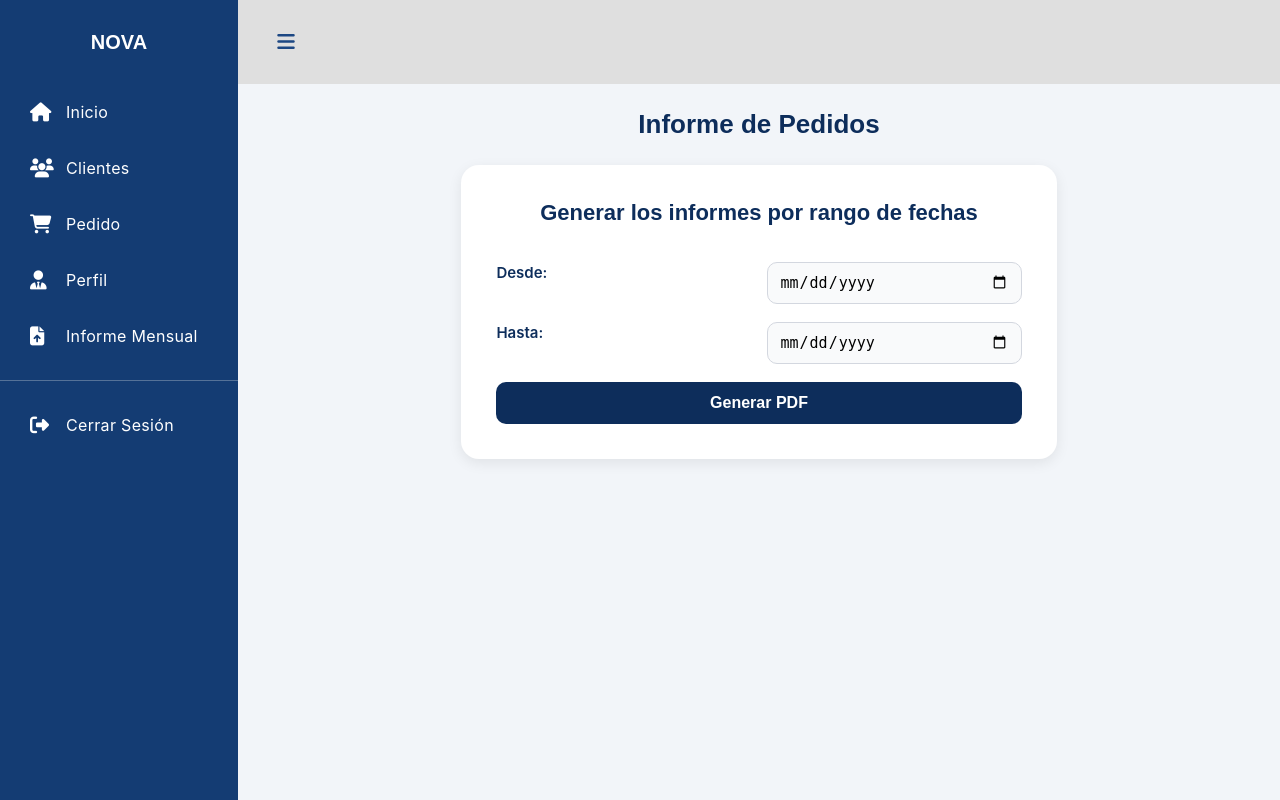
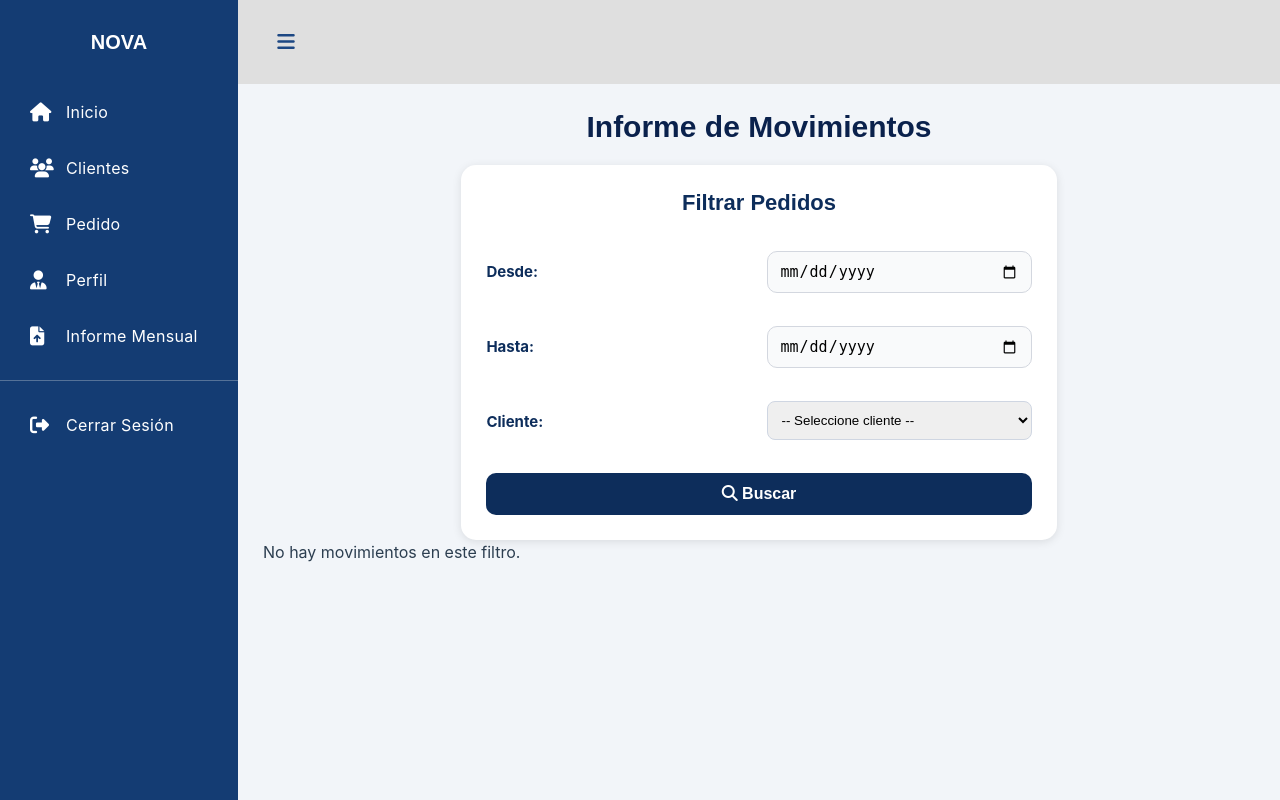
Before and after one commit to JuanDiegoHub/Save-Nova, a Django app: page /reporte/informe/ in a window 1280 px wide. Run offline with Django 5.2, Linux system fonts and the light colour scheme; data comes from the database, SQL or seed files in the repository; both versions use the stored data as it was after the commit.

Commit message:
Vr1 Informe

```diff
--- a/reporte/static/reporte/CSS/reporte.css
+++ b/reporte/static/reporte/CSS/reporte.css
@@ -117,3 +117,84 @@ h1 {
         grid-column: span 1;
     }
 }
+.titulo-reporte {
+    text-align: center;
+    color: #0a214c;
+    font-size: 30px;
+    font-weight: bold;
+    margin-bottom: 20px;
+}
+
+.rango-fechas-container {
+    background: white;
+    padding: 25px;
+    border-radius: 15px;
+    width: 60%;
+    margin: auto;
+    box-shadow: 0px 2px 10px rgba(0,0,0,0.1);
+}
+
+.rango-fechas-container label {
+    font-weight: bold;
+    margin-top: 10px;
+}
+
+.rango-fechas-container input,
+.rango-fechas-container select {
+    width: 100%;
+    padding: 10px;
+    border-radius: 8px;
+    border: 1px solid #cfd6e2;
+    margin-bottom: 15px;
+}
+
+.btn-nova {
+    background: #0a214c;
+    color: white;
+    padding: 12px;
+    width: 100%;
+    border-radius: 10px;
+    border: none;
+    font-size: 16px;
+    font-weight: bold;
+}
+
+.btn-excel {
+    background: #1d6f42;
+    padding: 10px 20px;
+    color: white;
+    border-radius: 8px;
+    text-decoration: none;
+    font-weight: bold;
+}
+
+.tabla-reporte {
+    width: 95%;
+    margin: 25px auto;
+    border-collapse: collapse;
+}
+
+.tabla-reporte th {
+    background: #0a214c;
+    color: white;
+    padding: 10px;
+}
+
+.tabla-reporte td {
+    border: 1px solid #ddd;
+    padding: 10px;
+}
+
+.estado.pagado {
+    color: white;
+    background: #1d6f42;
+    padding: 5px 10px;
+    border-radius: 8px;
+}
+
+.estado.pendiente {
+    color: white;
+    background: #c0392b;
+    padding: 5px 10px;
+    border-radius: 8px;
+}
--- a/reporte/templates/reporte/informe_mensual.html
+++ b/reporte/templates/reporte/informe_mensual.html
@@ -1,26 +1,121 @@
 {% extends 'menu/menu.html' %}
 {% load static %}
+
 {% block content %}
 
-<h1>Informe de Pedidos</h1>
+<link rel="stylesheet" href="{% static 'reporte/CSS/reporte.css' %}">
+<link rel="stylesheet" href="https://cdnjs.cloudflare.com/ajax/libs/font-awesome/6.5.0/css/all.min.css">
 
-<!-- ============================
-     BLOQUE NUEVO: RANGO DE FECHAS
-============================= -->
-<link rel="stylesheet" href="{% static 'reporte/CSS/reporte.css' %}">
+<h1 class="titulo-reporte">Informe de Movimientos</h1>
+
+<!-- ================= FILTRO DE FECHAS ================ -->
 <div class="rango-fechas-container">
-    <h2>Generar los informes por rango de fechas</h2>
+    <h2>Filtrar Pedidos</h2>
 
-    <form method="get" action="{% url 'generar_reporte_pdf' %}">
-        <label for="fecha_inicio">Desde:</label>
-        <input type="date" id="fecha_inicio" name="fecha_inicio" required>
+    <form method="get" action="{% url 'reporte_rango_fechas' %}">
+        <label>Desde:</label>
+        <input type="date" name="fecha_inicio" value="{{ fecha_inicio }}" required>
 
-        <label for="fecha_fin">Hasta:</label>
-        <input type="date" id="fecha_fin" name="fecha_fin" required>
+        <label>Hasta:</label>
+        <input type="date" name="fecha_fin" value="{{ fecha_fin }}" required>
 
-        <button type="submit">Generar PDF</button>
+        <label>Cliente:</label>
+        <select name="cliente_id" required>
+            <option value="">-- Seleccione cliente --</option>
+
+            <option value="0" {% if cliente_id == "0" %}selected{% endif %}>
+                Todos los clientes
+            </option>
+
+            {% for c in clientes %}
+                <option value="{{ c.id_cliente }}" {% if cliente_id == c.id_cliente|stringformat:"s" %}selected{% endif %}>
+                    {{ c.nombre }}
+                </option>
+            {% endfor %}
+        </select>
+
+        <button type="submit" class="btn-nova">
+            <i class="fa-solid fa-magnifying-glass"></i> Buscar
+        </button>
     </form>
-
 </div>
 
+<!-- ================= EXPORTAR EXCEL ================ -->
+{% if movimientos %}
+<div style="margin-top:20px;">
+    <a href="{% url 'exportar_excel_pedidos' %}?fecha_inicio={{ fecha_inicio }}&fecha_fin={{ fecha_fin }}&cliente_id={{ cliente_id }}"
+       class="btn-excel">
+        <i class="fa-solid fa-file-excel"></i> Descargar Excel
+    </a>
+</div>
+{% endif %}
+
+<!-- ================= TABLA PRINCIPAL ================ -->
+{% if movimientos %}
+<h2>Movimientos Encontrados</h2>
+
+<table class="tabla-reporte">
+    <tr>
+        <th><i class="fa-solid fa-user"></i> Cliente</th>
+        <th><i class="fa-solid fa-calendar"></i> Fecha Movimiento</th>
+        <th><i class="fa-solid fa-coins"></i> Abono</th>
+        <th><i class="fa-solid fa-wallet"></i> Saldo Restante</th>
+        <th><i class="fa-solid fa-flag"></i> Estado</th>
+    </tr>
+
+    {% for m in movimientos %}
+    <tr>
+        <td>{{ m.cliente }}</td>
+        <td>{{ m.fecha|date:"Y-m-d H:i" }}</td>
+        <td>${{ m.abono }}</td>
+        <td>${{ m.saldo }}</td>
+
+        <td>
+            {% if m.estado == "Pagado" %}
+                <span class="estado pagado">Pagado</span>
+            {% else %}
+                <span class="estado pendiente">Pendiente</span>
+            {% endif %}
+        </td>
+    </tr>
+    {% endfor %}
+</table>
+{% endif %}
+
+<!-- ================= HISTORIAL DE MOVIMIENTOS ================ -->
+{% if historial %}
+<h2>Historial de Movimientos del Pedido</h2>
+
+<table class="tabla-nova">
+    <tr>
+        <th>Cliente</th>
+        <th>Fecha Movimiento</th>
+        <th>Abono</th>
+        <th>Saldo Restante</th>
+        <th>Estado</th>
+    </tr>
+
+    {% for item in historial %}
+    <tr>
+        <td>{{ item.cliente }}</td>
+        <td>{{ item.fecha|date:"Y-m-d" }}</td>
+        <td>${{ item.abono|floatformat:0 }}</td>
+        <td>${{ item.saldo|floatformat:0 }}</td>
+        <td>
+            {% if item.estado == "Pagado" %}
+                <span class="estado-pagado">Pagado</span>
+            {% else %}
+                <span class="estado-pendiente">Pendiente</span>
+            {% endif %}
+        </td>
+    </tr>
+    {% endfor %}
+</table>
+{% endif %}
+
+<!-- ================= SIN RESULTADOS ================ -->
+{% if not movimientos and not historial %}
+<p>No hay movimientos en este filtro.</p>
+{% endif %}
+
 {% endblock %}
--- a/reporte/urls.py
+++ b/reporte/urls.py
@@ -4,4 +4,8 @@ from . import views
 urlpatterns = [
     path("informe/", views.informe_mensual, name="informe_mensual"),
     path("reporte/pdf/", views.generar_reporte_pdf, name="generar_reporte_pdf"),
+    path("reporte-rango/", views.reporte_rango_fechas, name="reporte_rango_fechas"),
+    path("reporte-rango/excel/", views.exportar_excel_pedidos, name="exportar_excel_pedidos"),
+    path("cliente/", views.reporte_cliente, name="reporte_cliente"),
+
 ]
--- a/reporte/views.py
+++ b/reporte/views.py
@@ -3,9 +3,13 @@ from django.http import HttpResponse
 from django.template.loader import get_template
 from xhtml2pdf import pisa
 from pedido.models import Pedido
+import datetime
+from django.utils.dateparse import parse_date
 from django.utils.timezone import now
-import datetime
-
+import pandas as pd
+from pedido.models import Pedido, MovimientoPago
+from CreacionUsu.models import Cliente
+from django.db.models import Sum
 def generar_reporte_pdf(request):
 
     fecha_inicio = request.GET.get("fecha_inicio")
@@ -42,21 +46,199 @@ def generar_reporte_pdf(request):
 
     return response
 
-def informe_mensual(request):
-    actual = now()
-    year = actual.year
-    mes_actual = actual.month
 
-    import calendar
-    meses = []
-    for i in range(1, 13):
-        nombre = calendar.month_name[i].capitalize()
-        bloqueado = i > mes_actual
-        meses.append({
-            "nombre": nombre,
-            "numero": i,
-            "year": year,
-            "bloqueado": bloqueado
+
+def reporte_rango_fechas(request):
+    fecha_inicio = request.GET.get("fecha_inicio")
+    fecha_fin = request.GET.get("fecha_fin")
+    cliente_id = request.GET.get("cliente_id", "")
+
+    pedidos = Pedido.objects.all()
+
+    # FILTRAR FECHAS
+    if fecha_inicio and fecha_fin:
+        pedidos = pedidos.filter(
+            fecha_pedido__date__gte=fecha_inicio,
+            fecha_pedido__date__lte=fecha_fin
+        )
+
+    # FILTRAR POR CLIENTE
+    if cliente_id and cliente_id != "0":
+        pedidos = pedidos.filter(cliente_id=cliente_id)
+
+    clientes = Cliente.objects.all()
+
+    movimientos_list = []
+
+    for pedido in pedidos:
+        movimientos = MovimientoPago.objects.filter(pedido=pedido).order_by("fecha")
+
+        acumulado = 0
+        for m in movimientos:
+            acumulado += m.monto
+            saldo_restante = pedido.total - acumulado
+
+            movimientos_list.append({
+                "cliente": pedido.cliente.nombre,
+                "fecha": m.fecha,
+                "abono": m.monto,
+                "saldo": saldo_restante,
+                "estado": "Pagado" if saldo_restante <= 0 else "Pendiente"
+            })
+
+    return render(request, "reporte/informe_mensual.html", {
+        "fecha_inicio": fecha_inicio,
+        "fecha_fin": fecha_fin,
+        "cliente_id": cliente_id,
+        "clientes": clientes,
+        "movimientos": movimientos_list,
+    })
+
+
+def exportar_excel_pedidos(request):
+    fecha_inicio = request.GET.get("fecha_inicio")
+    fecha_fin = request.GET.get("fecha_fin")
+
+    pedidos = Pedido.objects.all()
+
+    if fecha_inicio and fecha_fin:
+        pedidos = pedidos.filter(
+            fecha_pedido__date__range=[fecha_inicio, fecha_fin]
+        )
+
+    # Construimos el DataFrame
+    data = []
+    for p in pedidos:
+        data.append({
+            "ID Pedido": p.id_pedido,
+            "Cliente": p.cliente.nombre,
+            "Fecha del pedido": p.fecha_pedido.strftime("%Y-%m-%d %H:%M:%S"),
+            "Total": float(p.total),
+            "Estado": p.estado,
         })
 
-    return render(request, "reporte/informe_mensual.html", {"meses": meses})
+    df = pd.DataFrame(data)
+
+    # Configuración de la respuesta
+    response = HttpResponse(
+        content_type="application/vnd.openxmlformats-officedocument.spreadsheetml.sheet"
+    )
+
+    nombre_archivo = f"Reporte_{fecha_inicio}_a_{fecha_fin}.xlsx"
+    response["Content-Disposition"] = f'attachment; filename="{nombre_archivo}"'
+
+    # Crear archivo Excel con XlsxWriter
+    with pd.ExcelWriter(response, engine="xlsxwriter") as writer:
+        df.to_excel(writer, sheet_name="Pedidos", index=False)
+
+        workbook = writer.book
+        worksheet = writer.sheets["Pedidos"]
+
+        # Formato del encabezado
+        formato_header = workbook.add_format({
+            "bold": True,
+            "bg_color": "#DDEBF7",
+            "border": 1
+        })
+        worksheet.set_row(0, None, formato_header)
+
+        worksheet.autofilter(0, 0, len(df), len(df.columns) - 1)
+
+    return response
+
+def informe_mensual(request):
+    fecha = request.GET.get("fecha")  # formato YYYY-MM
+
+    pedidos = Pedido.objects.none()
+    year = None
+    month = None
+
+    if fecha:
+        year, month = fecha.split("-")
+        year = int(year)
+        month = int(month)
+
+        pedidos = Pedido.objects.filter(
+            fecha_pedido__year=year,
+            fecha_pedido__month=month
+        )
+
+    # 🔥 AGREGAR ESTO PARA ENVIAR CLIENTES AL TEMPLATE
+    clientes = Cliente.objects.all()
+
+    return render(request, "reporte/informe_mensual.html", {
+        "pedidos": pedidos,
+        "year": year,
+        "month": month,
+        "fecha": fecha,
+        "clientes": clientes,   # 👈 ahora sí llegan al template
+    })
+
+
+
+def reporte_cliente(request):
+    cliente_id = request.GET.get("cliente")
+
+    clientes = Cliente.objects.all().order_by("nombre")
+    movimientos_data = []
+    pedido_seleccionado = None
+
+    if cliente_id:
+        # Obtener pedidos del cliente
+        pedidos = Pedido.objects.filter(cliente_id=cliente_id).order_by("-fecha_pedido")
+
+        if pedidos.exists():
+            pedido_seleccionado = pedidos.first()
+            total_restante = float(pedido_seleccionado.total)
+
+            # Movimientos ordenados por fecha ascendente
+            movimientos = MovimientoPago.objects.filter(
+                pedido=pedido_seleccionado
+            ).order_by("fecha")
+
+            for m in movimientos:
+                total_restante -= float(m.monto)
+
+                movimientos_data.append({
+                    "fecha": m.fecha,
+                    "abono": m.monto,
+                    "total_despues": total_restante,
+                    "estado": pedido_seleccionado.estado
+                })
+
+    return render(request, "reporte/reporte_cliente.html", {
+        "clientes": clientes,
+        "movimientos": movimientos_data,
+        "pedido": pedido_seleccionado,
+        "cliente_id": cliente_id,
+    })
+def reporte_movimientos_pedido(request, pedido_id):
+    pedido = Pedido.objects.get(id_pedido=pedido_id)
+    movimientos = pedido.movimientos.order_by("fecha")
+
+    historial = []
+    saldo = pedido.total  # Total inicial del pedido
+
+    # 1. Fila inicial del pedido
+    historial.append({
+        "cliente": pedido.cliente.nombre,
+        "fecha": pedido.fecha_pedido,
+        "abono": 0,
+        "saldo": saldo,
+        "estado": "Pendiente" if saldo > 0 else "Pagado",
+        "descripcion": "Creación del pedido"
+    })
+
+    # 2. Recorrer los abonos
+    for mov in movimientos:
+        saldo -= mov.monto
+        historial.append({
+            "cliente": pedido.cliente.nombre,
+            "fecha": mov.fecha,
+            "abono": mov.monto,
+            "saldo": saldo,
+            "estado": "Pagado" if saldo <= 0 else "Pendiente",
+            "descripcion": mov.tipo.replace("_", " ").capitalize()
+        })
+
+    return render(request, "reporte/movimientos.html", {"pedido": pedido, "historial": historial})
```
Also changed, not shown: reporte/templates/reporte/reporte_cliente.html (added, +59 -0 lines), db.sqlite3.
